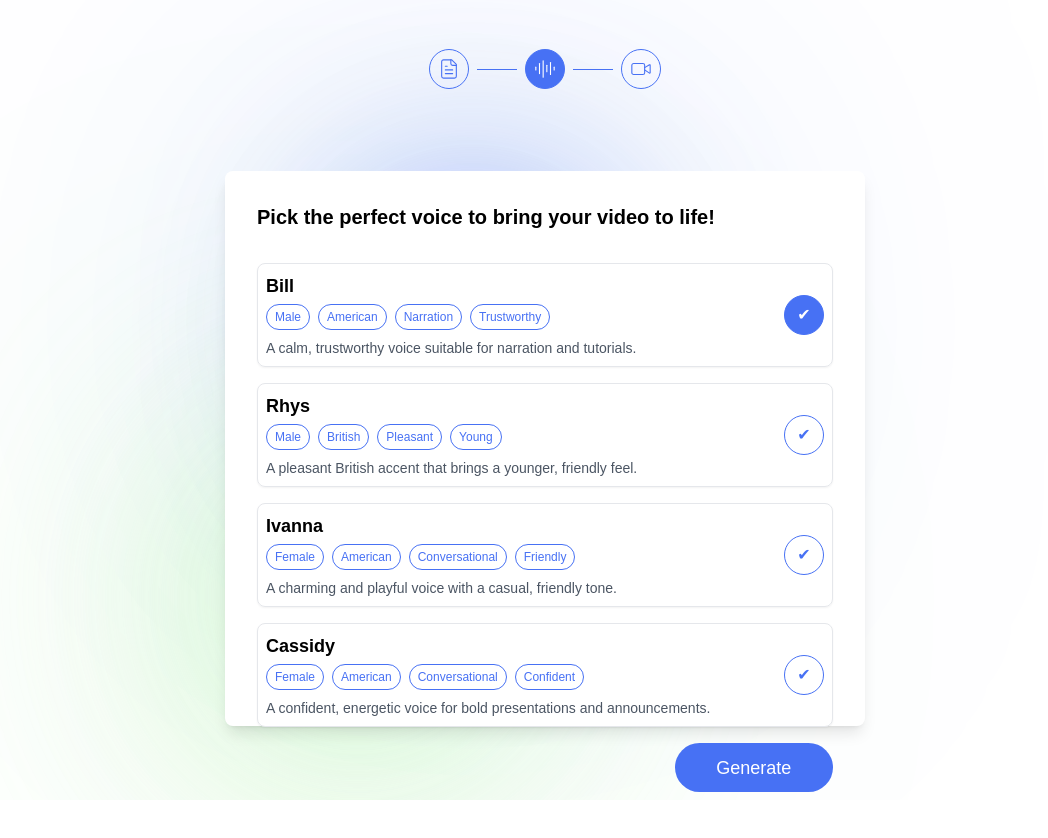
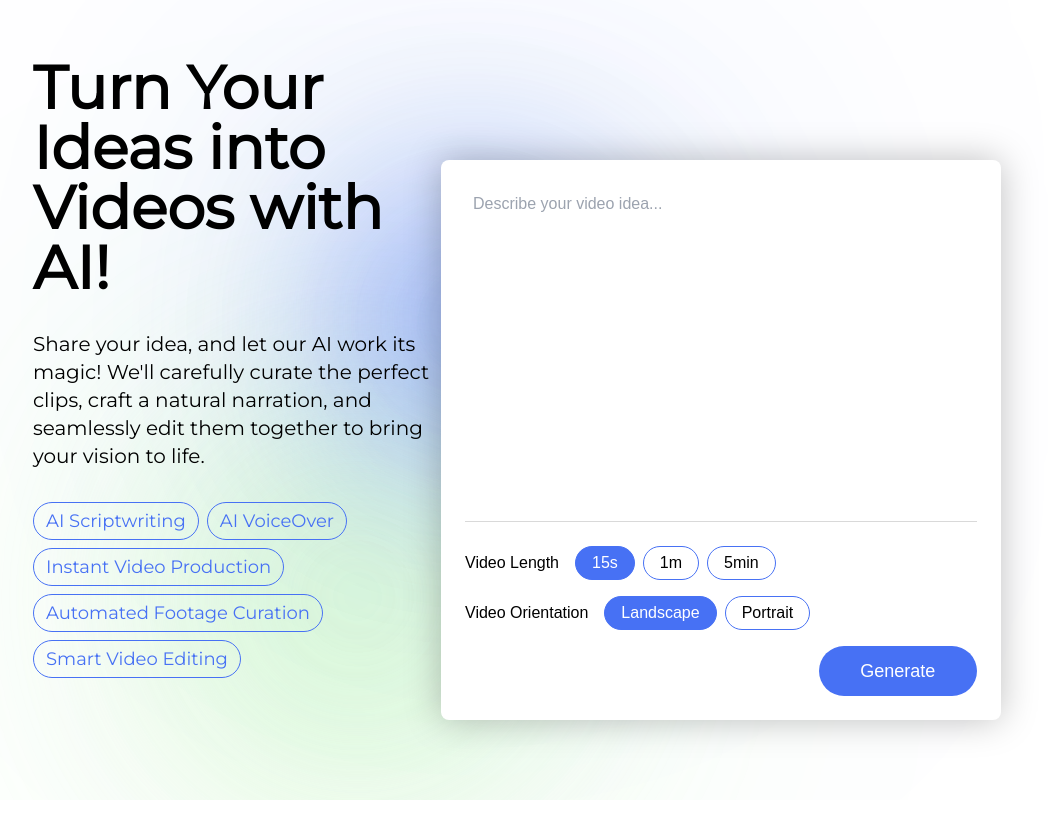
Before and after one commit to yumozi/ConCreate, a Next.js app: page / in a window 1280 px wide. Shown: the top 838 px of the page, without its empty margins (95-1143 px from the left). After the commit the page ends 800 px from the top, so only its background shows below. Built offline with nearby package versions, Linux system fonts and the light colour scheme.

Commit message:
Reset entry page

```diff
--- a/src/app/page.tsx
+++ b/src/app/page.tsx
@@ -71,7 +71,7 @@ const StageLayout = ({ currentStage, children }: { currentStage: number, childre
 
 export default function Home() {
   // stage can be: "entry", "loadingScript", "editScript", "loadingScript", "selectVoice", "loadingFinal", "result"
-  const [stage, setStage] = useState("selectVoice");
+  const [stage, setStage] = useState("entry");
   const [videoDescription, setVideoDescription] = useState("");
   const [videoLength, setVideoLength] = useState("15s"); // options: "15s", "1m", "5min"
   const [videoOrientation, setVideoOrientation] = useState("landscape"); // options: "landscape", "portrait"
```
